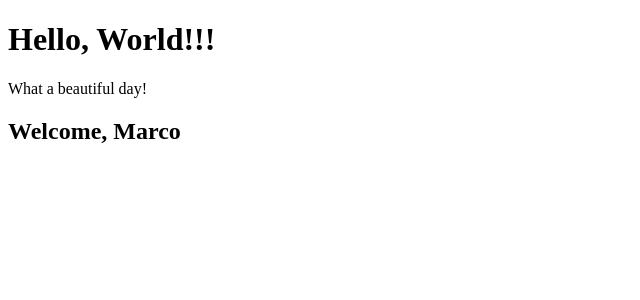
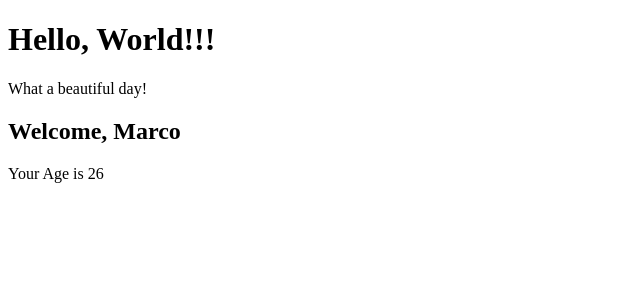
Before and after one commit to mFerlito/react-exercises, a React (Create React App) app: page / in a window 1280 px wide. Shown: the top 300 px of the page, without its empty margins (0-640 px from the left). Built offline with nearby package versions, Linux system fonts and the light colour scheme.

Commit message:
props-02 done

```diff
--- a/src/App.js
+++ b/src/App.js
@@ -1,12 +1,13 @@
-import React from "react";
-import { Hello } from "./components/exercise"
+import React from 'react'
+import { Hello } from './components/Hello'
 import { Welcome } from './components/Welcome'
 
 export class App extends React.Component {
-  render() {
-      return <div>
-          <Hello />
-          <Welcome name= "Marco" />
-      </div>
-  }
+    render() {
+        return <div>
+            <Hello />
+            <Welcome name= "Marco" age="26" />
+        </div>
+
+    }
 }
--- a/src/components/exercise.jsx
+++ b/src/components/Hello.jsx
@@ -1,5 +1,5 @@
 import React from 'react'
-import { Message } from "./Message";
+import { Message } from './Message'
 
 
 export class Hello extends React.Component {
--- a/src/components/Welcome.jsx
+++ b/src/components/Welcome.jsx
@@ -4,6 +4,9 @@ import React from "react";
 
 export class Welcome extends React.Component {
     render () {
-        return <h2>Welcome, {this.props.name} {this.props.surname}</h2>
+        return <div>
+        <h2>Welcome, {this.props.name ?? 'Andrea'}</h2>
+        <p>Your Age is {this.props.age}</p>
+</div>
     }
 }
```
